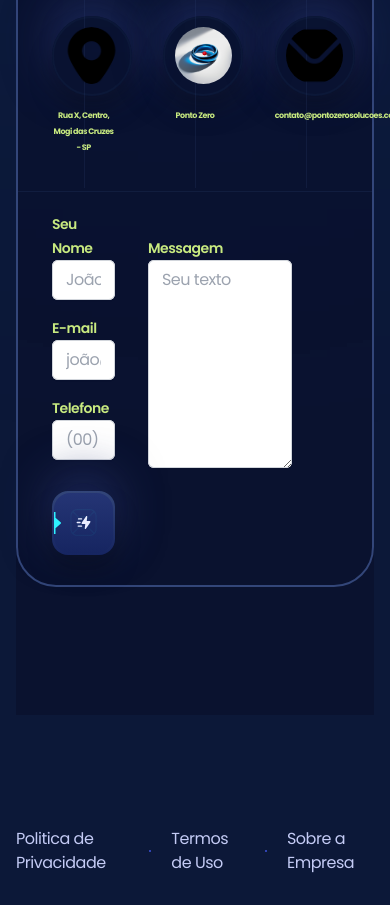
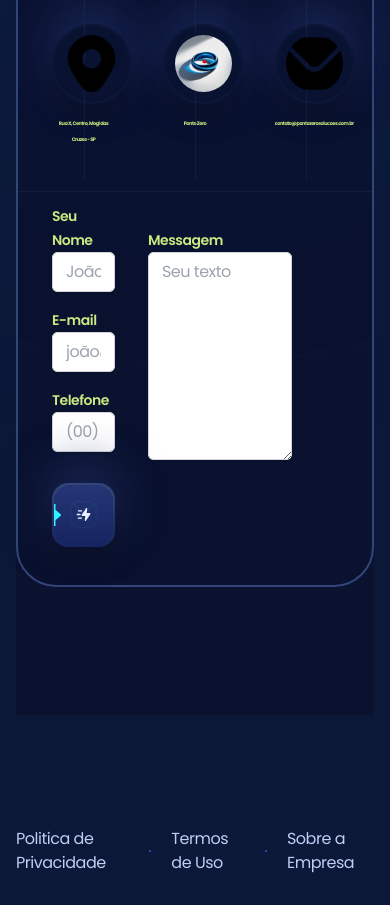
Before and after one commit to phoenix75-S7F/landingpage, a React (Vite) app: page / in a window 390 px wide. Shown: the part 8734-9639 px from the top of the page. Built offline with nearby package versions, Linux system fonts and the light colour scheme.

Commit message:
text font size page contac

```diff
--- a/src/index.css
+++ b/src/index.css
@@ -82,6 +82,10 @@
 
   .base-bold-1 {
     @apply text-[8px] font-bold leading-[16px];
+  }
+
+  .base-bold-2 {
+    @apply text-[5px] font-bold leading-[16px];
   }
 
   .base-small {
--- a/src/sections/Contact.jsx
+++ b/src/sections/Contact.jsx
@@ -35,7 +35,7 @@ const Contact = () => {
                                />
                            </div>
 
-                           <h3 className="relative z-1 max-w-80 mx-auto my-0 xl:base-bold xs:base-bold-1 text-p3 text-center">
+                           <h3 className="relative z-1 max-w-80 mx-auto my-0 xl:base-bold xs:base-bold-2 text-p3 text-center">
                                {title}
                            </h3>
                        </li>
```
